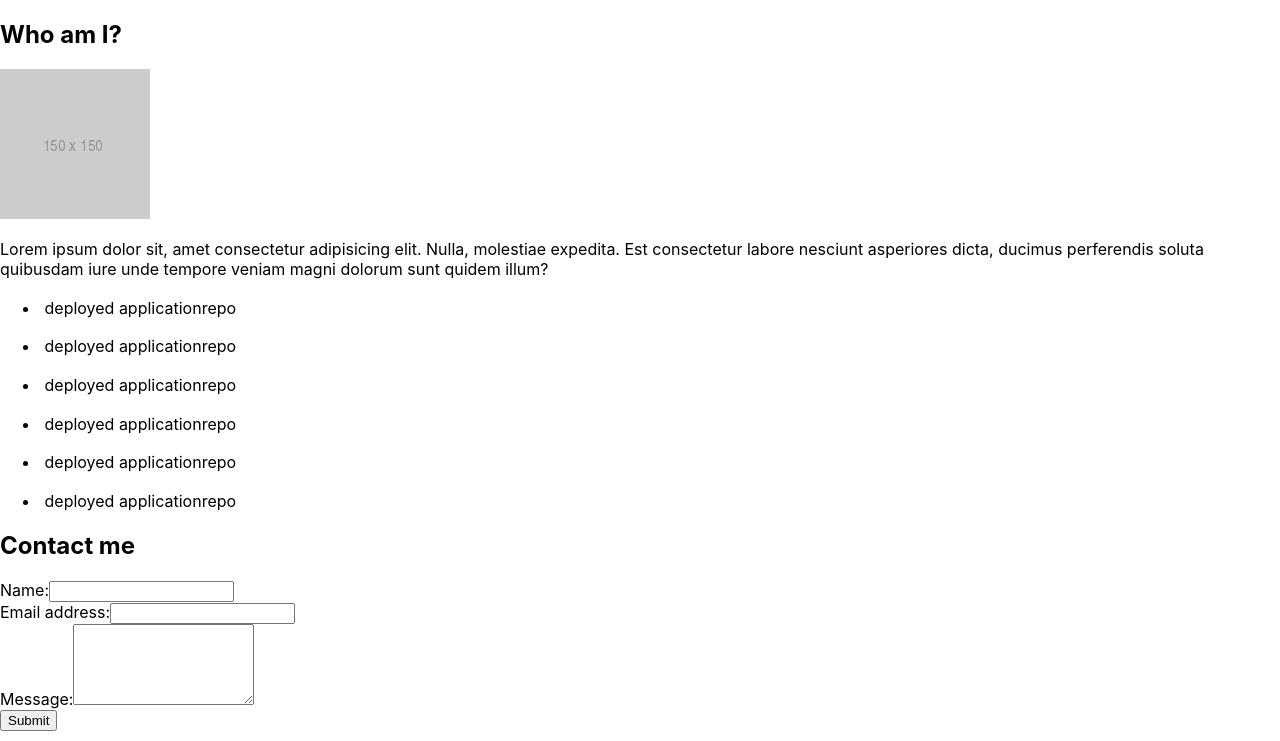
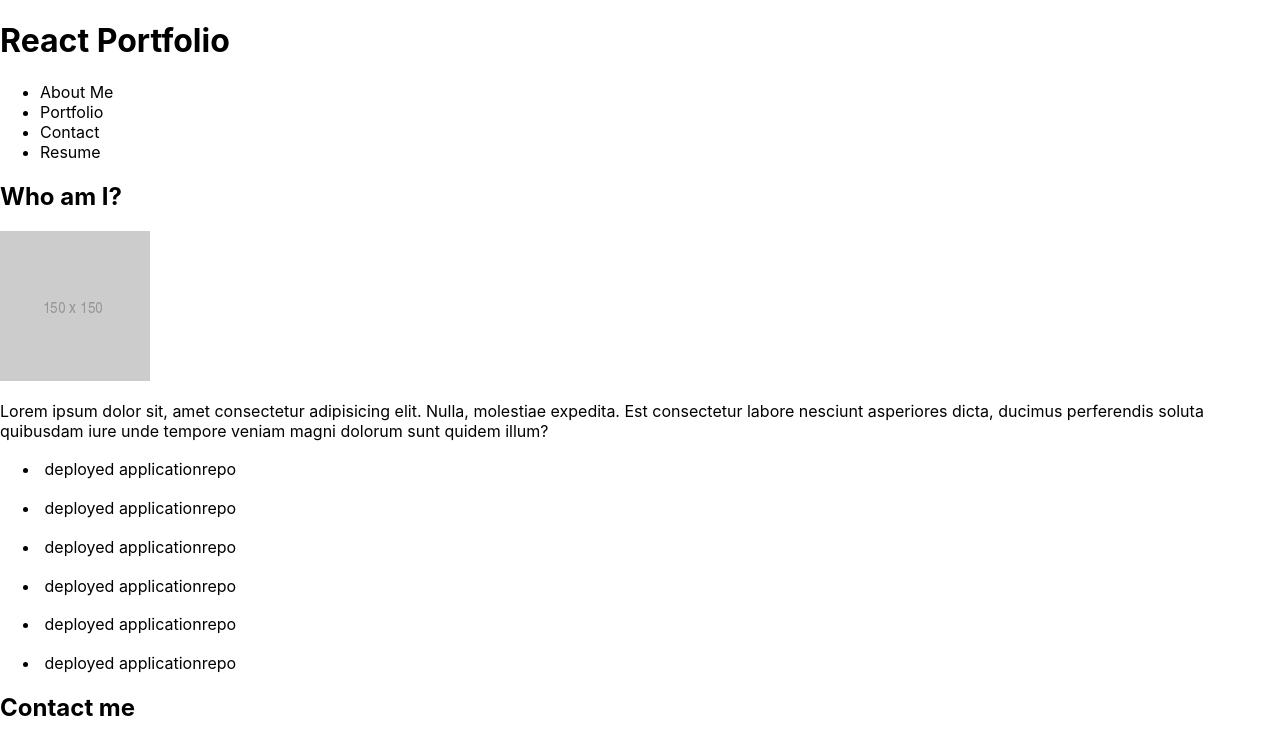
Before and after one commit to tarekyou/react-port, a React (Create React App) app: page / in a window 1280 px wide. Shown: the top 741 px of the page. Built offline with nearby package versions, Linux system fonts and the light colour scheme.

Commit message:
header and nav

```diff
--- a/src/App.js
+++ b/src/App.js
@@ -4,10 +4,12 @@
 import Footer from "./components/Footer";
 import Portfolio from "./components/Portfolio";
 import Resume from "./components/Resume";
+import Header from "./components/Header";
 
 function App() {
   return (
     <div>
+      <Header></Header>
       <About />
       <Portfolio></Portfolio>
       <ContactForm></ContactForm>
--- a/src/components/Header/index.js
+++ b/src/components/Header/index.js
@@ -0,0 +1,22 @@
+import React from "react";
+import Nav from "../Nav";
+
+function Header(props) {
+  const { currentCategory, setCurrentCategory } = props;
+
+  return (
+    <header>
+      <div>
+        <h1>React Portfolio</h1>
+      </div>
+      <div>
+        <Nav
+          currentCategory={currentCategory}
+          setCurrentCategory={setCurrentCategory}
+        ></Nav>
+      </div>
+    </header>
+  );
+}
+
+export default Header;
--- a/src/components/Nav/index.js
+++ b/src/components/Nav/index.js
@@ -0,0 +1,34 @@
+import React from "react";
+
+function Nav(props) {
+  const { currentCategory, setCurrentCategory } = props;
+
+  return (
+    <nav>
+      <ul>
+        <li className={currentCategory === "about" ? "mx-2 navActive" : "mx-2"}>
+          <span onClick={() => setCurrentCategory("about")}>About Me</span>
+        </li>
+        <li
+          className={
+            currentCategory === "portfolio" ? "mx-2 navActive" : "mx-2"
+          }
+        >
+          <span onClick={() => setCurrentCategory("portfolio")}>Portfolio</span>
+        </li>
+        <li
+          className={currentCategory === "contact" ? "mx-2 navActive" : "mx-2"}
+        >
+          <span onClick={() => setCurrentCategory("contact")}>Contact</span>
+        </li>
+        <li
+          className={currentCategory === "resume" ? "mx-2 navActive" : "mx-2"}
+        >
+          <span onClick={() => setCurrentCategory("resume")}>Resume</span>
+        </li>
+      </ul>
+    </nav>
+  );
+}
+
+export default Nav;
```
